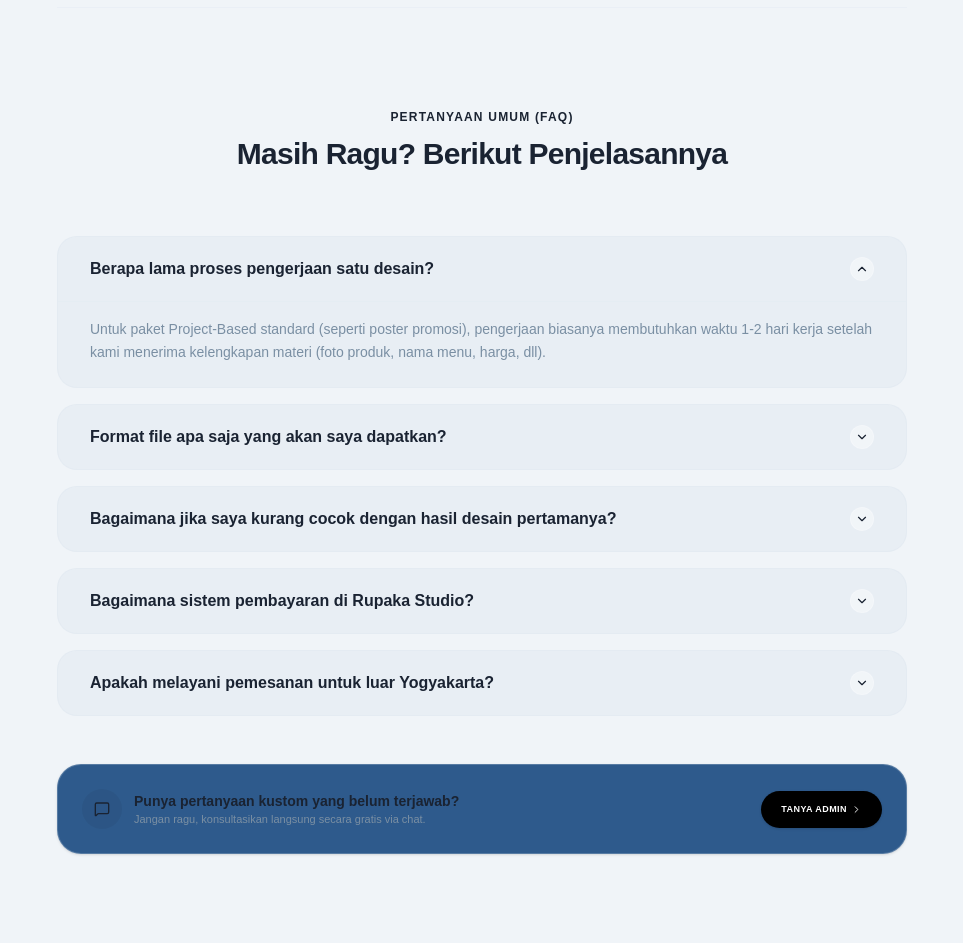
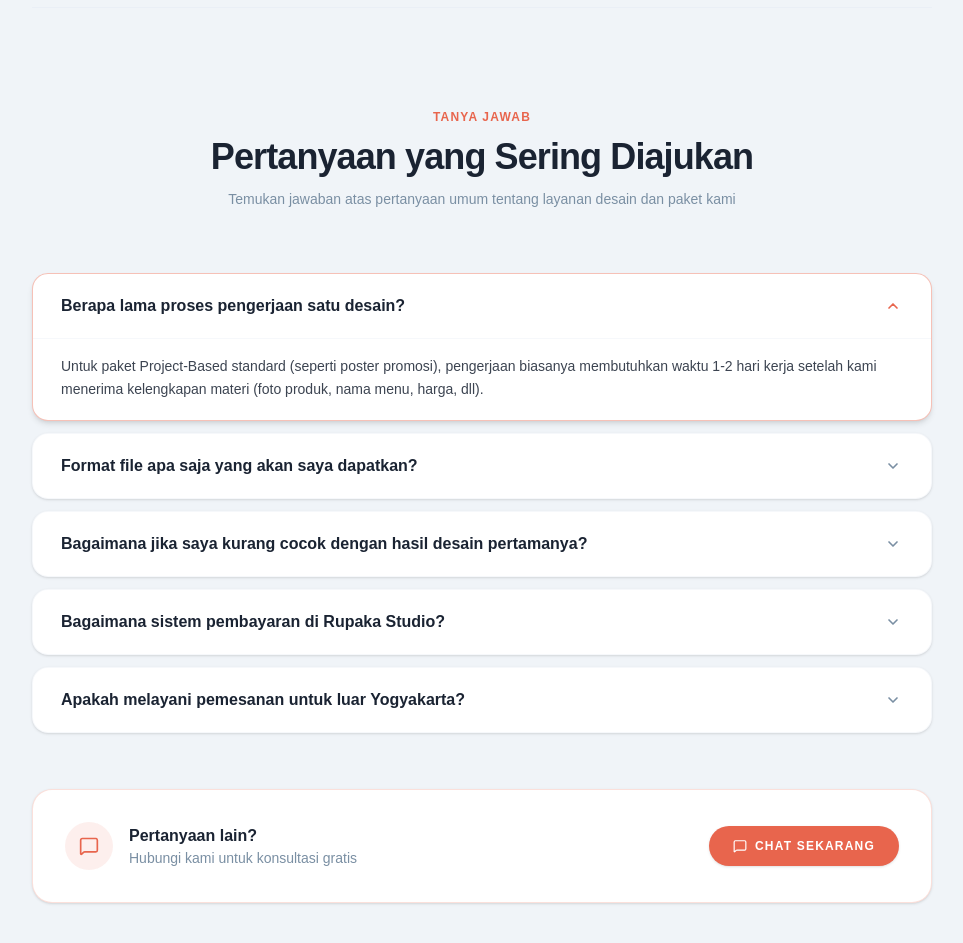
Before and after one commit to Mingkhemx/Rupaka-Studio, a React (Vite) app: page / in a window 1280 px wide. Shown: the part 7600-8543 px from the top of the page, without its empty margins (158-1121 px from the left). Built offline with nearby package versions, Linux system fonts and the light colour scheme.

Commit message:
Improve FAQ UX: better typography, colors, and remove AI-like styling

```diff
--- a/src/components/TestimonialFaq.tsx
+++ b/src/components/TestimonialFaq.tsx
@@ -113,38 +113,50 @@ export default function TestimonialFaq() {
       </div>
 
       {/* 2. FAQ ACCORDIONS */}
-      <div className="max-w-[850px] mx-auto border-t border-line-grey/20 pt-24">
+      <div className="max-w-[900px] mx-auto border-t border-line-grey/20 pt-24">
         <div className="text-center mb-16">
-          <span className="font-display text-xs font-bold uppercase tracking-widest text-text-dark">
-            Pertanyaan Umum (FAQ)
+          <span className="font-display text-xs font-bold uppercase tracking-widest text-accent-coral mb-3 inline-block">
+            Tanya Jawab
           </span>
-          <h3 className="font-display text-2xl sm:text-3xl font-bold tracking-tight text-text-dark mt-2">
-            Masih Ragu? Berikut Penjelasannya
+          <h3 className="font-display text-3xl sm:text-4xl font-bold tracking-tight text-text-dark">
+            Pertanyaan yang Sering Diajukan
           </h3>
+          <p className="font-body text-sm text-muted-grey mt-3 max-w-2xl mx-auto">
+            Temukan jawaban atas pertanyaan umum tentang layanan desain dan paket kami
+          </p>
         </div>
 
-        <div className="space-y-4">
+        <div className="space-y-3">
           {FAQ_ITEMS.map((item) => {
             const isOpen = openFaq === item.id;
             return (
-              <div
+              <motion.div
                 key={item.id}
-                className="bg-panel-bg rounded-[20px] border border-line-grey/20 overflow-hidden transition-all duration-300 hover:border-line-grey/40"
+                layout
+                className={`rounded-[16px] border transition-all duration-300 overflow-hidden ${
+                  isOpen
+                    ? 'bg-white border-accent-coral/40 shadow-md'
+                    : 'bg-white border-line-grey/20 hover:border-line-grey/50 shadow-sm'
+                }`}
               >
                 <button
                   id={`btn-faq-${item.id}`}
                   onClick={() => toggleFaq(item.id)}
-                  className="w-full px-6 sm:px-8 py-5 flex items-center justify-between text-left focus:outline-none cursor-pointer"
+                  className="w-full px-5 sm:px-7 py-4 sm:py-5 flex items-center justify-between text-left focus:outline-none cursor-pointer group"
                 >
-                  <span className="font-display text-sm sm:text-base font-extrabold text-text-dark pr-6">
+                  <span className={`font-body text-sm sm:text-base font-semibold pr-6 transition-colors ${
+                    isOpen ? 'text-text-dark' : 'text-text-dark group-hover:text-accent-coral'
+                  }`}>
                     {item.question}
                   </span>
                   <motion.div
                     animate={{ rotate: isOpen ? 180 : 0 }}
                     transition={{ duration: 0.3 }}
-                    className="text-text-dark shrink-0 w-6 h-6 rounded-full bg-white/40 flex items-center justify-center border border-white/20"
+                    className={`text-accent-coral shrink-0 w-5 h-5 flex items-center justify-center transition-colors ${
+                      isOpen ? 'text-accent-coral' : 'text-muted-grey group-hover:text-accent-coral'
+                    }`}
                   >
-                    <ChevronDown size={14} />
+                    <ChevronDown size={16} strokeWidth={2.5} />
                   </motion.div>
                 </button>
 
@@ -154,38 +166,38 @@ export default function TestimonialFaq() {
                       initial={{ height: 0, opacity: 0 }}
                       animate={{ height: 'auto', opacity: 1 }}
                       exit={{ height: 0, opacity: 0 }}
-                      transition={{ duration: 0.3, ease: 'easeInOut' }}
+                      transition={{ duration: 0.25, ease: 'easeInOut' }}
                     >
-                      <div className="px-6 sm:px-8 pb-6 border-t border-line-grey/10 pt-4">
-                        <p className="font-body text-xs sm:text-sm text-muted-grey leading-relaxed">
+                      <div className="px-5 sm:px-7 pb-5 border-t border-line-grey/20 pt-4">
+                        <p className="font-body text-sm text-text-dark/85 leading-relaxed">
                           {item.answer}
                         </p>
                       </div>
                     </motion.div>
                   )}
                 </AnimatePresence>
-              </div>
+              </motion.div>
             );
           })}
         </div>
 
         {/* Call to action card for custom queries */}
-        <div className="mt-12 bg-gradient-to-br from-primary-blue to-primary-blue rounded-[24px] p-6 flex flex-col sm:flex-row items-center justify-between gap-4 border border-line-grey/25 shadow-sm">
-          <div className="flex items-center gap-3">
-            <div className="w-10 h-10 rounded-full bg-black/5 flex items-center justify-center text-text-dark">
-              <MessageSquare size={16} />
+        <div className="mt-14 bg-white rounded-[20px] p-6 sm:p-8 flex flex-col sm:flex-row items-center justify-between gap-5 border border-accent-coral/20 shadow-sm">
+          <div className="flex items-center gap-4 flex-1">
+            <div className="w-12 h-12 rounded-full bg-accent-coral/10 flex items-center justify-center text-accent-coral flex-shrink-0">
+              <MessageSquare size={20} strokeWidth={2} />
             </div>
-            <div className="text-center sm:text-left">
-              <h5 className="font-display font-bold text-xs sm:text-sm text-text-dark">Punya pertanyaan kustom yang belum terjawab?</h5>
-              <p className="font-body text-[10px] sm:text-[11px] text-muted-grey">Jangan ragu, konsultasikan langsung secara gratis via chat.</p>
+            <div className="text-left">
+              <h5 className="font-display font-bold text-base text-text-dark">Pertanyaan lain?</h5>
+              <p className="font-body text-sm text-muted-grey">Hubungi kami untuk konsultasi gratis</p>
             </div>
           </div>
           <button
             onClick={() => window.open('https://wa.me/628123456789?text=Halo%20Rupaka%20Studio%2C%20ada%20hal%20yang%20ingin%20saya%20tanyakan%20mengenai%20layanan%20desain.', '_blank', 'noreferrer')}
-            className="bg-black text-white hover:bg-gray-800 font-display text-[9px] font-bold uppercase tracking-wider px-5 py-3 rounded-full cursor-pointer flex items-center gap-1 shadow-sm transition-colors"
+            className="bg-accent-coral text-white hover:bg-accent-coral/90 font-display text-xs font-bold uppercase tracking-widest px-6 py-3 rounded-full cursor-pointer flex items-center gap-2 shadow-sm transition-all duration-300 flex-shrink-0"
           >
-            <span>Tanya Admin</span>
-            <ChevronDown size={11} className="-rotate-90" />
+            <MessageSquare size={14} />
+            <span>Chat Sekarang</span>
           </button>
         </div>
       </div>
```
